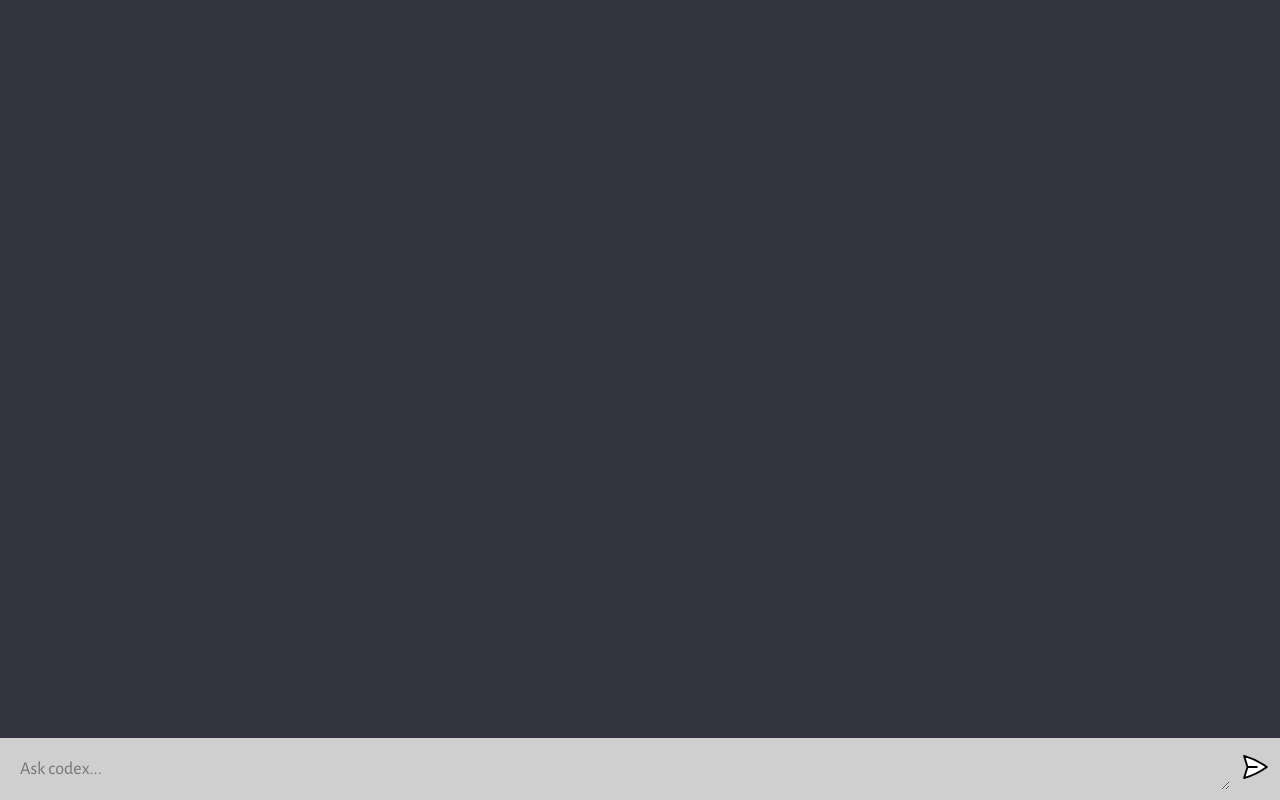
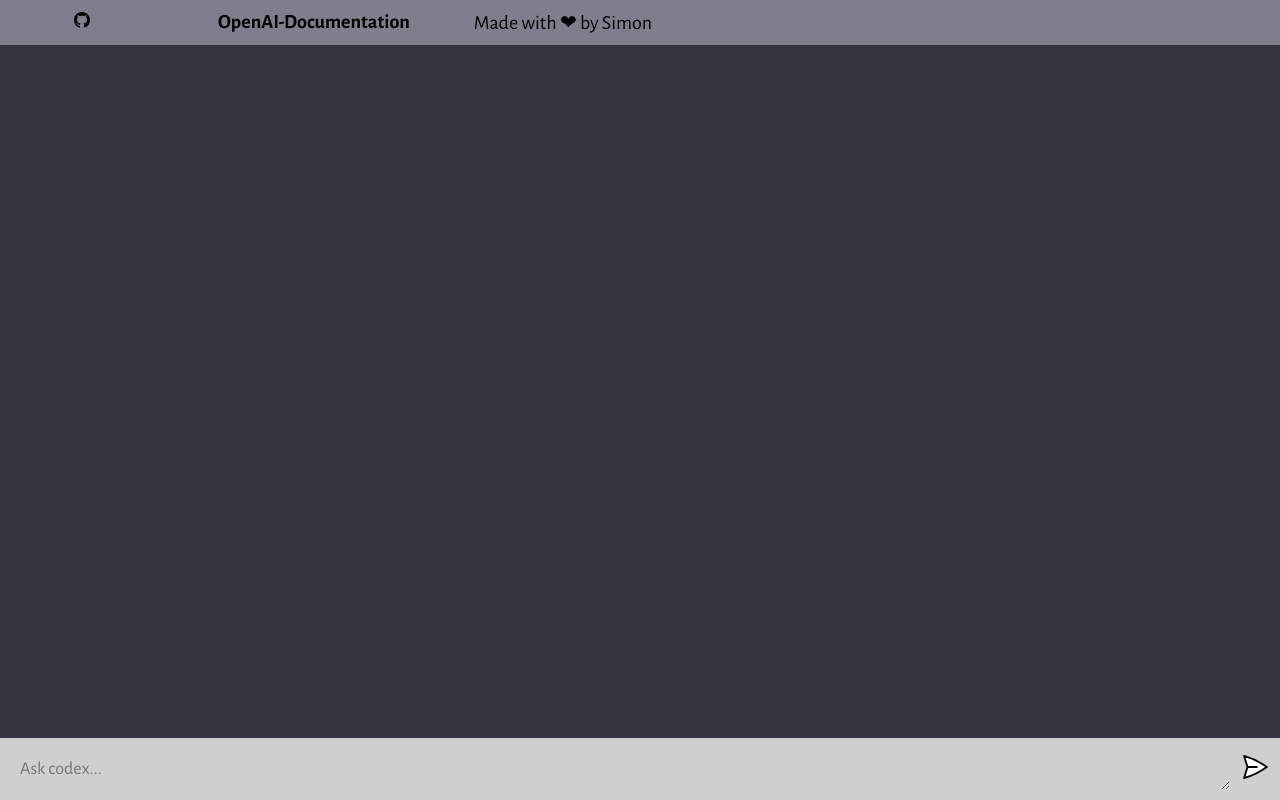
Before and after one commit to hamzanachit/chatbot, a website built with Vite: page client/index.html in a window 1280 px wide. Built offline with nearby package versions, Linux system fonts and the light colour scheme.

Commit message:
styling changed added nav bar

```diff
--- a/client/index.html
+++ b/client/index.html
@@ -8,7 +8,18 @@
     <link rel="stylesheet" href="style.css" />
   </head>
   <body>
+
     <div id="app">
+      <div class="sticky">
+        <a href="https://github.com/preetsimon/OpenAI-ChatGPT">
+          <svg xmlns="http://www.w3.org/2000/svg" width="16" height="16" fill="currentColor" class="bi bi-github" viewBox="0 0 16 16">
+            <path d="M8 0C3.58 0 0 3.58 0 8c0 3.54 2.29 6.53 5.47 7.59.4.07.55-.17.55-.38 0-.19-.01-.82-.01-1.49-2.01.37-2.53-.49-2.69-.94-.09-.23-.48-.94-.82-1.13-.28-.15-.68-.52-.01-.53.63-.01 1.08.58 1.23.82.72 1.21 1.87.87 2.33.66.07-.52.28-.87.51-1.07-1.78-.2-3.64-.89-3.64-3.95 0-.87.31-1.59.82-2.15-.08-.2-.36-1.02.08-2.12 0 0 .67-.21 2.2.82.64-.18 1.32-.27 2-.27.68 0 1.36.09 2 .27 1.53-1.04 2.2-.82 2.2-.82.44 1.1.16 1.92.08 2.12.51.56.82 1.27.82 2.15 0 3.07-1.87 3.75-3.65 3.95.29.25.54.73.54 1.48 0 1.07-.01 1.93-.01 2.2 0 .21.15.46.55.38A8.012 8.012 0 0 0 16 8c0-4.42-3.58-8-8-8z"/>
+          </svg>
+        </a>
+        <a href="https://openai.com/api/">OpenAI-Documentation</a>
+        <p>Made with ❤ by Simon</p>
+
+      </div>
       <div id="chat_container"></div>
 
       <form>
@@ -17,6 +28,7 @@
       </form>
     </div>
 
+
     <script type="module" src="script.js"></script>
   </body>
 </html>
--- a/client/script.js
+++ b/client/script.js
@@ -86,7 +86,10 @@ const handleSubmit = async (e) => {
     // messageDiv.innerHTML = "..."
     loader(messageDiv)
 
-    const response = await fetch('https://chatgpt-fq8y.onrender.com/', {   // url chages for deployment
+    const response = await
+    fetch('https://chatgpt-fq8y.onrender.com/', {   // url chages for deployment
+    // fetch('http://localhost:5000/', {   // url chages for dev
+
         method: 'POST',
         headers: {
             'Content-Type': 'application/json',
--- a/client/style.css
+++ b/client/style.css
@@ -21,6 +21,28 @@ body {
   align-items: center;
   justify-content: space-between;
 }
+.sticky {
+  position: -webkit-sticky;
+  position: sticky;
+  top: 0;
+  background-color: rgba(221, 217, 233, 0.447);
+  padding: 10px;
+  font-size: 20px;
+  width: 100%;
+ display: inline-flex;
+
+}
+a:hover {
+  color: rgba(52, 12, 232, 0.686);
+}
+
+a {
+  text-decoration: none;
+  padding: 0 4rem;
+  color: #000000;
+font-weight: bold;
+}
+
 
 #chat_container {
   flex: 1;
```
